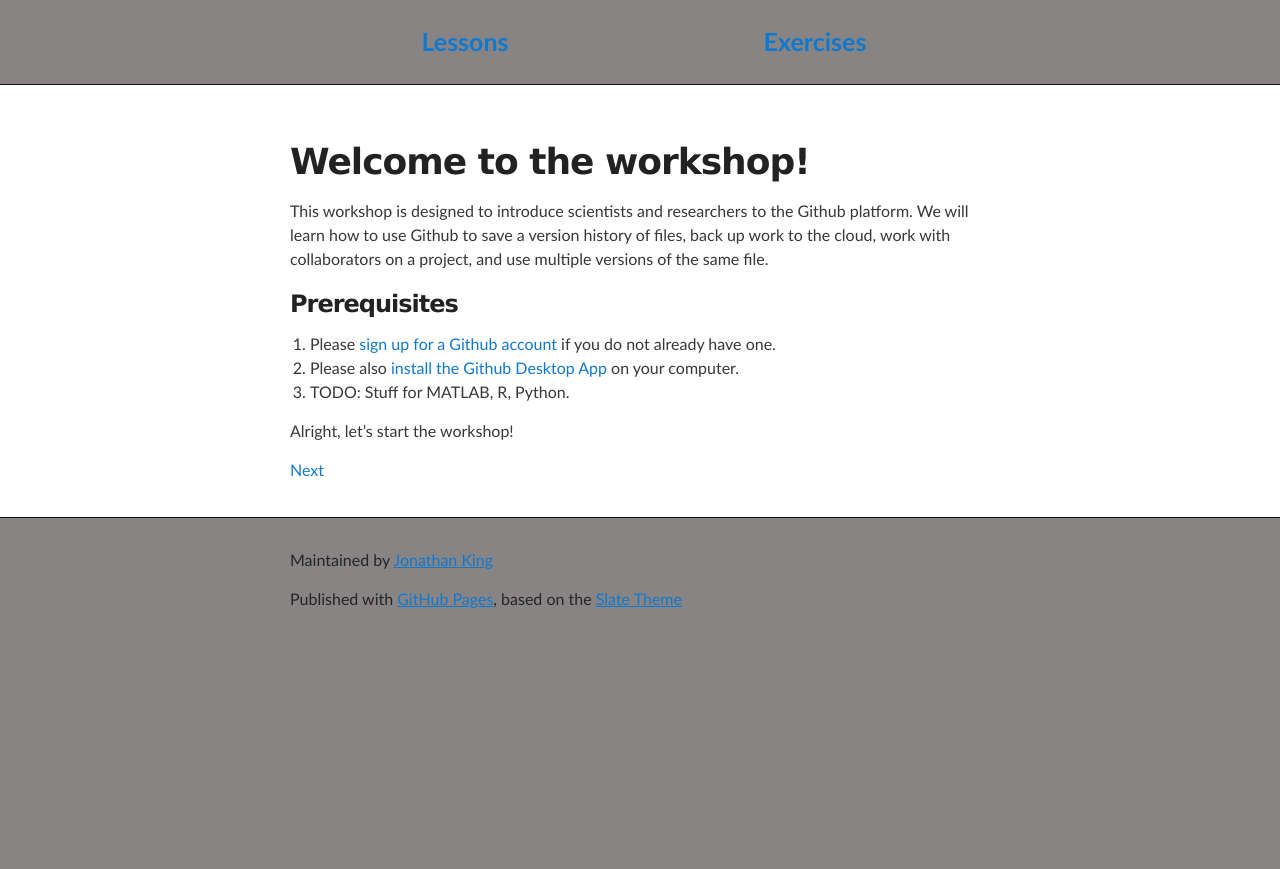
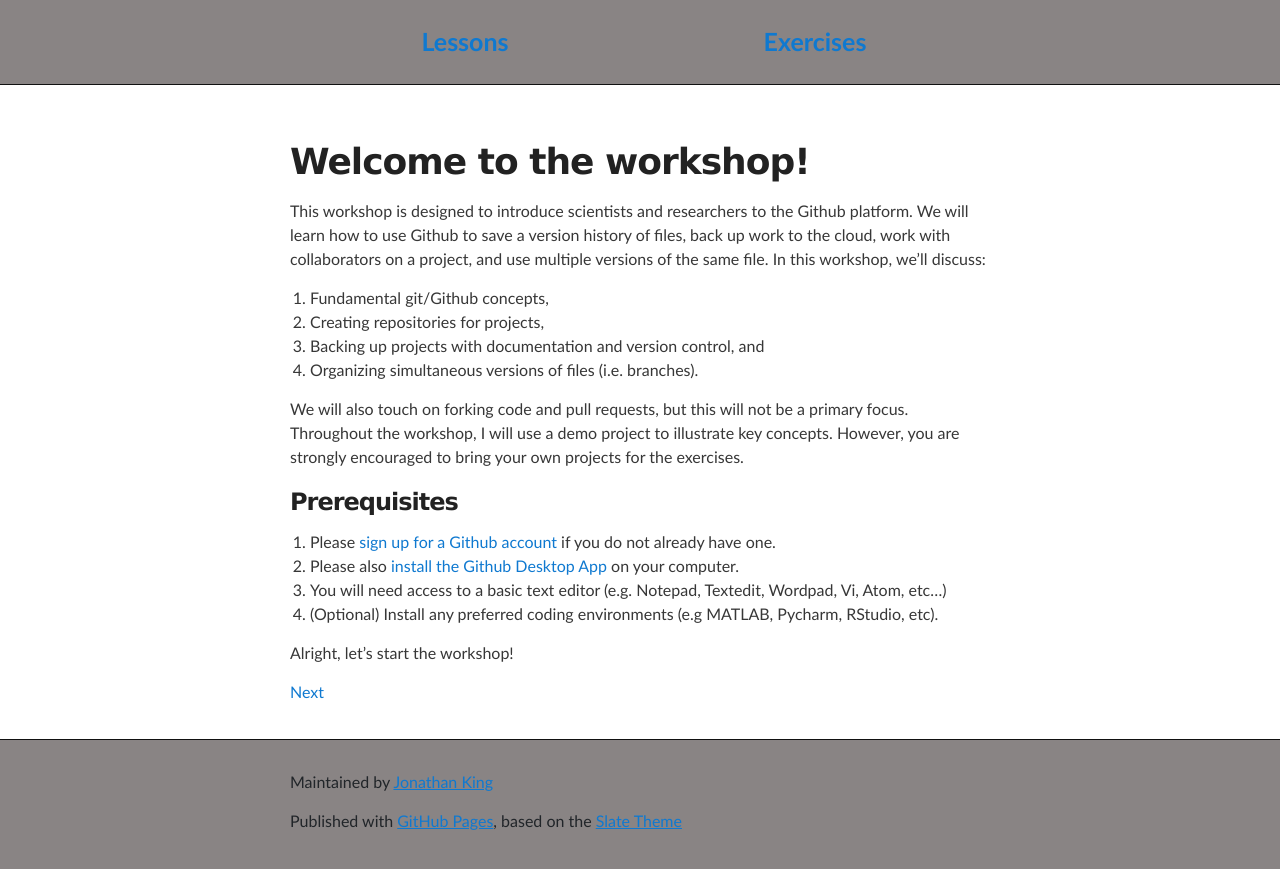
Before and after one commit to JonKing93/Github-Tutorial-Workshop, a Jekyll site: the page built from workshop/welcome.md, in a window 1280 px wide. Shown: the top 869 px of the page. Built offline with Jekyll 4.4.1, drawn with Linux system fonts in a browser that asks for light colours.

Commit message:
Update welcome.md

```diff
--- a/workshop/welcome.md
+++ b/workshop/welcome.md
@@ -5,13 +5,21 @@ title: Welcome!
 
 # Welcome to the workshop!
 
-This workshop is designed to introduce scientists and researchers to the Github platform. We will learn how to use Github to save a version history of files, back up work to the cloud, work with collaborators on a project, and use multiple versions of the same file.
+This workshop is designed to introduce scientists and researchers to the Github platform. We will learn how to use Github to save a version history of files, back up work to the cloud, work with collaborators on a project, and use multiple versions of the same file. In this workshop, we'll discuss:
+
+1. Fundamental git/Github concepts,
+2. Creating repositories for projects,
+3. Backing up projects with documentation and version control, and
+4. Organizing simultaneous versions of files (i.e. branches).
+
+We will also touch on forking code and pull requests, but this will not be a primary focus. Throughout the workshop, I will use a demo project to illustrate key concepts. However, you are strongly encouraged to bring your own projects for the exercises.
 
 ### Prerequisites
 
 1. Please [sign up for a Github account](https://github.com) if you do not already have one.
 2. Please also [install the Github Desktop App](https://desktop.github.com/) on your computer.
-3. TODO: Stuff for MATLAB, R, Python.
+3. You will need access to a basic text editor (e.g. Notepad, Textedit, Wordpad, Vi, Atom, etc...)
+3. (Optional) Install any preferred coding environments (e.g MATLAB, Pycharm, RStudio, etc).
 
 Alright, let's start the workshop!
 
```
